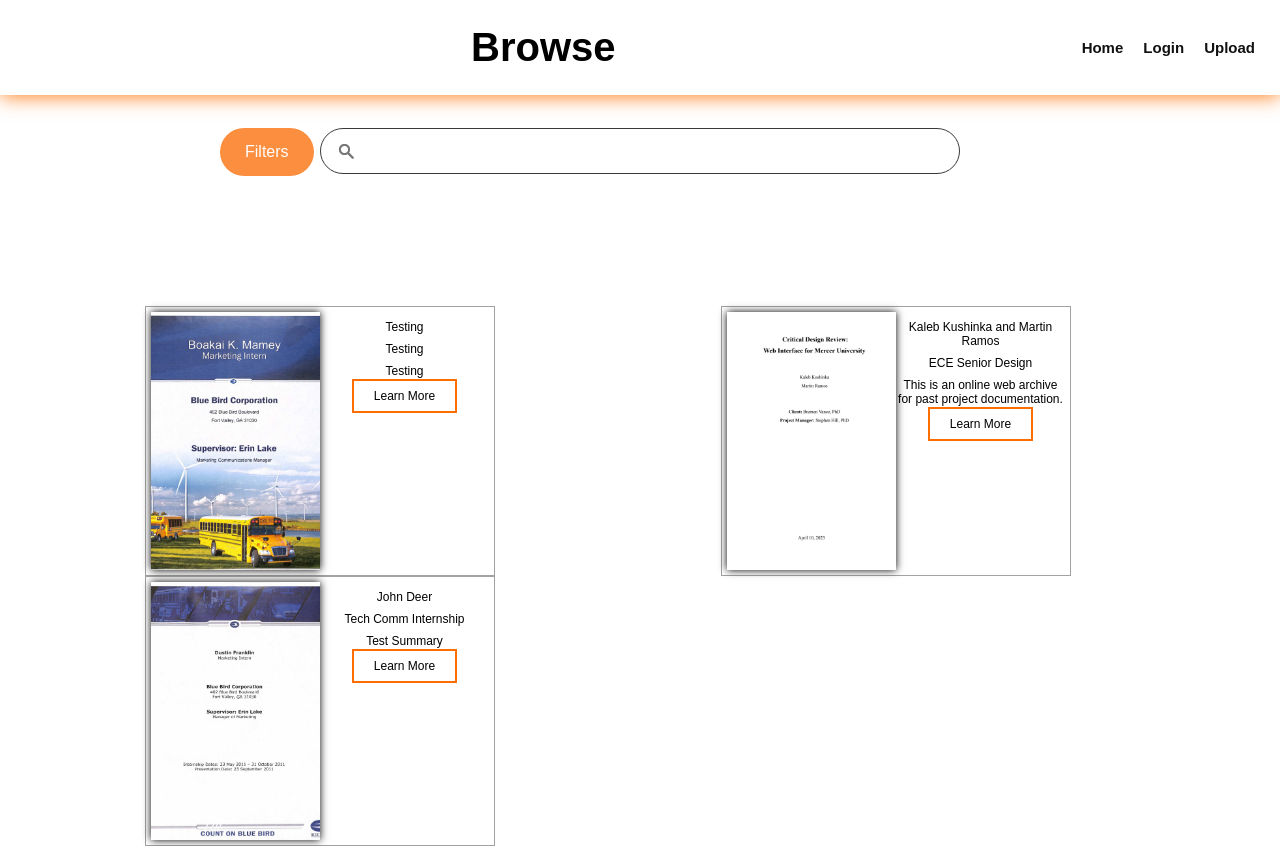
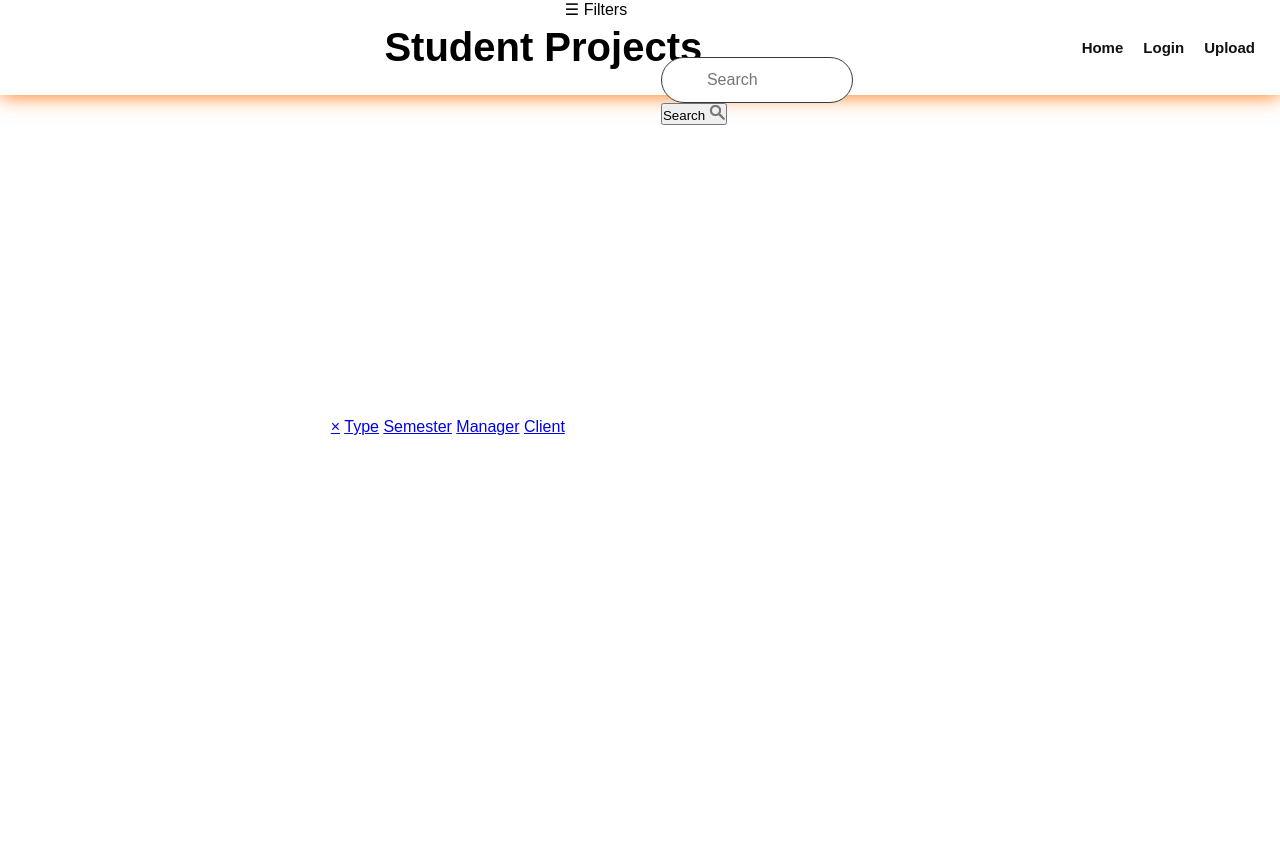
Before and after one commit to Czech100/Online_Web_Interface, a FastAPI app: page /browse-page in a window 1280 px wide. Run offline with FastAPI, Linux system fonts and the light colour scheme; data comes from the database, SQL or seed files in the repository.

Commit message:
Update browse-page.html

```diff
--- a/Online_Web_Interface/templates/browse-page.html
+++ b/Online_Web_Interface/templates/browse-page.html
@@ -8,53 +8,64 @@
 <body>
     <section>
         <header>
-            <h1>Browse</h1>
+            <h1>Student Projects</h1>
             <ul>
                 <li><a href="{{url_for('Home')}}">Home</a></li>
                 <li><a href="#">Login</a></li>
                 <li><a href="{{url_for('upload_page')}}">Upload</a></li>
             </ul>
         </header>
-        <div class="results">
-            <div class="searchBox">
-                <div class="dropdown">
-                    <button class="dropbtn">Filters</button>
-                    <div class="dropdown-content">
+        <div id="mySidenav" class="sidenav">
+            <a href="javascript:void(0)" class="closebtn" onclick="closeNav()">&times;</a>
             <a href="#">Type</a>
             <a href="#">Semester</a>
             <a href="#">Manager</a>
             <a href="#">Client</a>
           </div>
-                </div>
-                <form action="/search/" method="get">
-                <input type="text" class="search">
-                <div class="icons">
-                    <div><img src="{{url_for('static', path='images/Search.png')}}"></div>
-                </div>
+        <div id="browse">
+        <div id="open-filters" style="cursor: pointer;" onclick="openNav()">&#9776; Filters</div>
+        <div class="results">
+
+            <div class="searchBox">
+                <form action="/search/">
+                <input type="text" name = "query" class="search" placeholder="Search">
+                <button class="search-button" type="submit">Search <img src="{{url_for('static', path='images/Search.png')}}"></button>
                 </form>
             </div>
 
+            <div class="results-shelf"></div>
                 <div class="results_box">
 
-                {% for rs in project %}
-
-
+                    {% for project in projs %}
 
                     <div class="results_card">
                         <div class="results_image">
-                        <img src= "uploads/{{rs.img_file_path}}" alt="">
+                            <img src= "/uploads/{{project.img_file_path}}" alt="">
                         </div>
                         <div class="results_tag">
-                        <p class="author">{{ rs.author}}</p>
-                        <p class="type">{{ rs.project_type}}</p>
-                        <p class="summary">{{rs.summary}}</p>
-                        <a href="pdf/{{rs.id}}" class="results_btn">Learn More</a>
+                            <p class="author">{{ project.author}}</p>
+                            <p class="type">{{ project.project_type}}</p>
+                            <a href="/pdf/{{project.id}}" class="results_btn">View Project</a>
+                            <p class="summary">{{project.summary}}</p>
                         </div>
                     </div>
                     {% endfor %}
-
-
+                </div>
             </div>
         </div>
     </section>
+    <script>
+        function openNav() {
+          document.getElementById("open-filters").style.visibility = "hidden";
+          document.getElementById("mySidenav").style.width = "250px";
+          document.getElementById("browse").style.marginLeft = "250px";
+
+        }
+
+        function closeNav() {
+          document.getElementById("mySidenav").style.width = "0";
+          document.getElementById("browse").style.marginLeft= "0";
+          document.getElementById("open-filters").style.visibility = "visible";
+        }
+        </script>
 </body>
```
Lines whose indentation alone changed are shown as unchanged.
